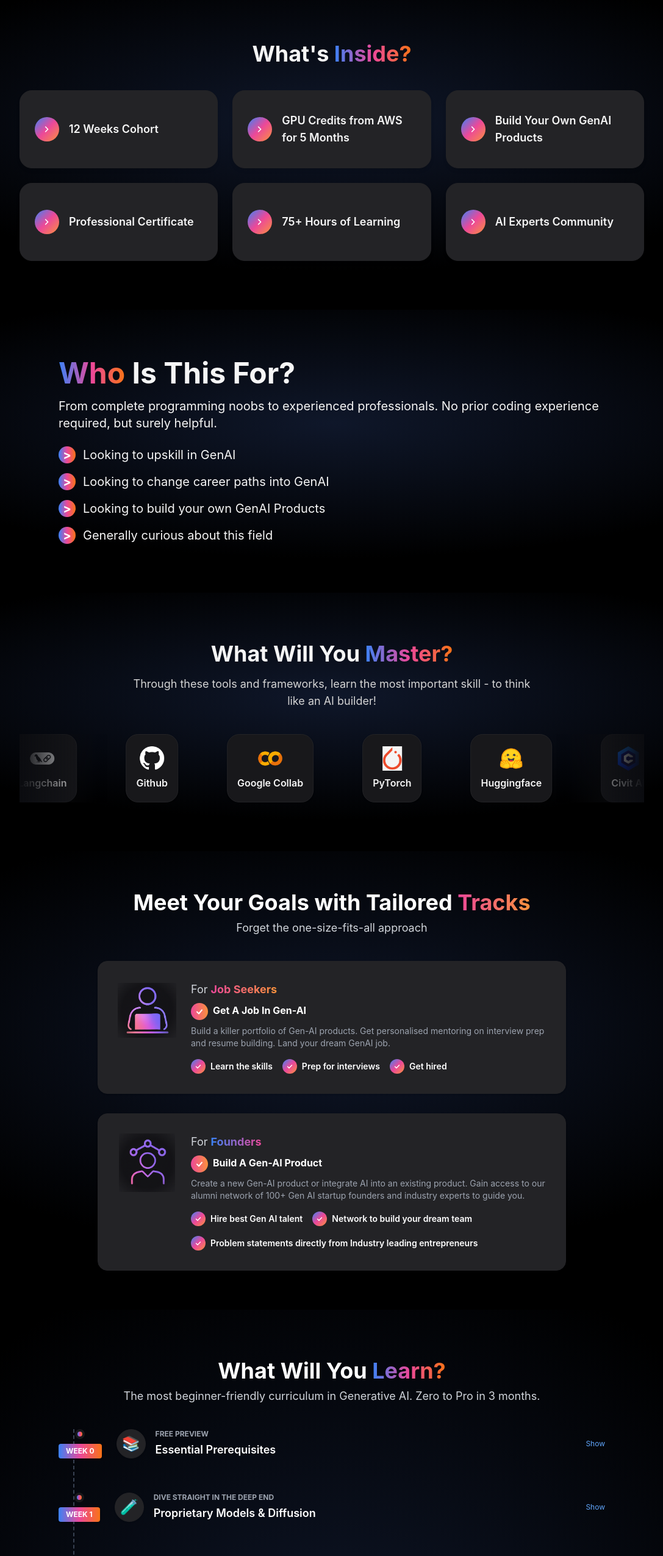
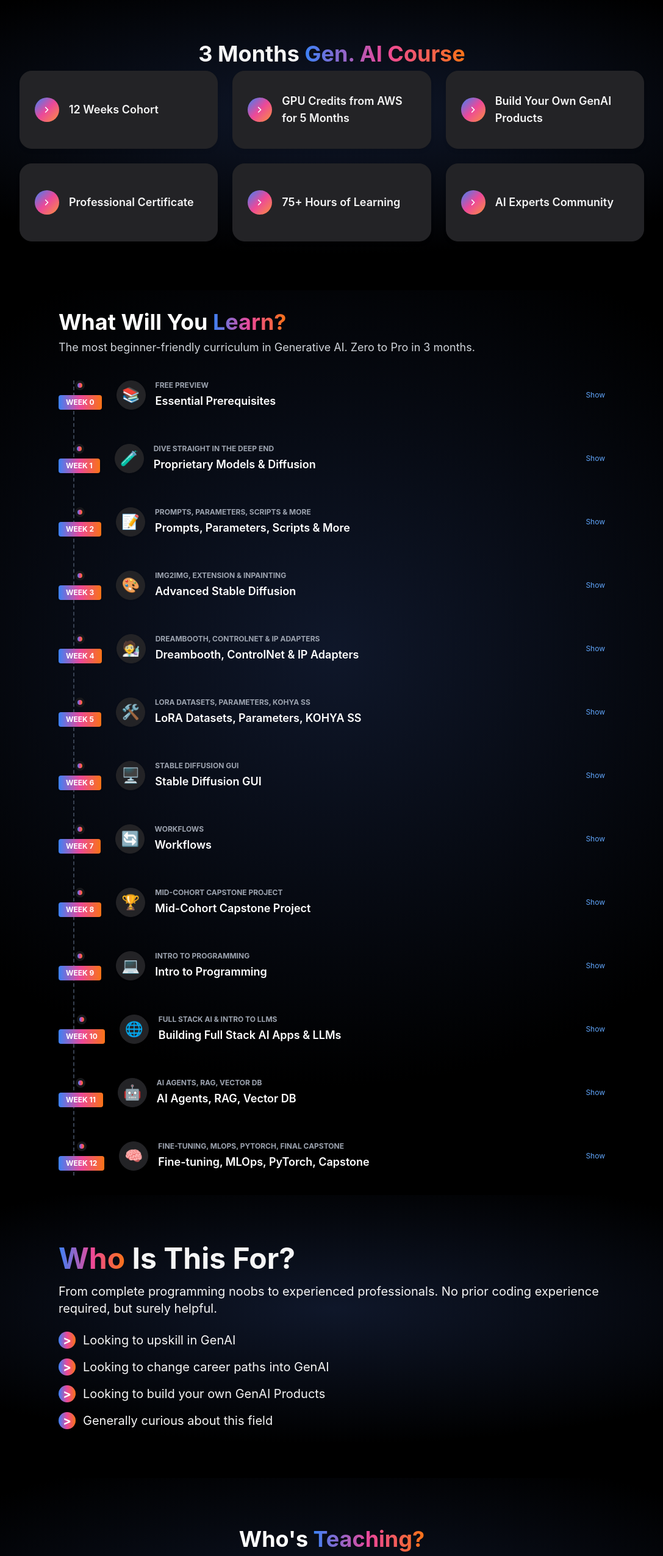
Before and after one commit to AP9305/LMS, a React (Vite) app in the folder modern-100x/: page / in a window 1280 px wide. Shown: the part 898-3450 px from the top of the page at 61% size, without its empty margins (96-1183 px from the left). Built offline with nearby package versions, Linux system fonts and the light colour scheme.

Commit message:
Refactor: Reduce gaps and left-align 'What Will You Learn' section; move Curriculum under Features; update headings and order

```diff
--- a/modern-100x/src/App.tsx
+++ b/modern-100x/src/App.tsx
@@ -28,11 +28,11 @@ function App() {
         <Hero />
         <CompanyMarquee />
         <Features />
+        <Curriculum />
         <Tracks />
+        <Mentors />
         <Tools />
         <TracksShowcase />
-        <Curriculum />
-        <Mentors />
         <Testimonials />
         <Pricing />
         <FAQs />
--- a/modern-100x/src/components/Curriculum.tsx
+++ b/modern-100x/src/components/Curriculum.tsx
@@ -140,7 +140,7 @@ const CurriculumTimeline = () => {
   };
 
   return (
-    <section id="curriculum" className="relative w-full py-20 px-4 flex flex-col items-center fade-in overflow-hidden">
+    <section id="curriculum" className="relative w-full py-8 px-4 flex flex-col items-center fade-in overflow-hidden">
       <div className="pointer-events-none absolute inset-0 w-full h-full z-0" style={{
         background: `
           radial-gradient(ellipse 80% 60% at 50% 40%, #0f172a 0%, #000 80%),
@@ -154,9 +154,9 @@ const CurriculumTimeline = () => {
         backdropFilter: 'blur(20px)',
         transition: 'background 0.8s cubic-bezier(0.22,1,0.36,1)',
       }} />
-      <div className="relative z-10 w-full max-w-4xl mx-auto flex flex-col items-start md:items-center">
-        <h2 className="text-3xl md:text-4xl font-bold text-left md:text-center text-black dark:text-white mb-2" style={{ fontFamily: "'SF Pro Display', 'SF Pro', sans-serif" }}>What Will You <span className="bg-gradient-to-r from-blue-500 via-pink-500 to-orange-500 bg-clip-text text-transparent">Learn?</span></h2>
-        <p className="text-lg text-gray-700 dark:text-gray-300 text-left md:text-center mb-10">The most beginner-friendly curriculum in Generative AI. Zero to Pro in 3 months.</p>
+      <div className="relative z-10 w-full max-w-4xl mx-auto flex flex-col items-start md:items-start">
+        <h2 className="text-3xl md:text-4xl font-bold text-left md:text-left text-black dark:text-white mb-2" style={{ fontFamily: "'SF Pro Display', 'SF Pro', sans-serif" }}>What Will You <span className="bg-gradient-to-r from-blue-500 via-pink-500 to-orange-500 bg-clip-text text-transparent">Learn?</span></h2>
+        <p className="text-lg text-gray-700 dark:text-gray-300 text-left md:text-left mb-10">The most beginner-friendly curriculum in Generative AI. Zero to Pro in 3 months.</p>
         <div className="relative w-full">
           {/* Vertical timeline line */}
           <div className="absolute left-6 top-0 w-1 h-full border-dashed border-l-2 border-gray-300 dark:border-gray-700 z-0" />
--- a/modern-100x/src/components/Features.tsx
+++ b/modern-100x/src/components/Features.tsx
@@ -27,8 +27,8 @@ const Features = () => (
       }}
     />
     <div className="relative z-10 w-full flex flex-col items-start md:items-center">
-      <h2 className="text-3xl md:text-4xl font-bold text-left md:text-center text-neutral-900 dark:text-neutral-100 mb-10" style={{ fontFamily: "'SF Pro Display', 'SF Pro', sans-serif" }}>
-        What's <span className="bg-gradient-to-r from-blue-500 via-pink-500 to-orange-500 bg-clip-text text-transparent">Inside?</span>
+      <h2 className="text-3xl md:text-4xl font-bold text-left md:text-center text-neutral-900 dark:text-neutral-100 mb-2" style={{ fontFamily: "'SF Pro Display', 'SF Pro', sans-serif" }}>
+        3 Months <span className="bg-gradient-to-r from-blue-500 via-pink-500 to-orange-500 bg-clip-text text-transparent">Gen. AI Course</span>
       </h2>
       <div className="grid grid-cols-1 md:grid-cols-3 gap-6 max-w-5xl w-full">
         {features.map((feature, idx) => (
```
